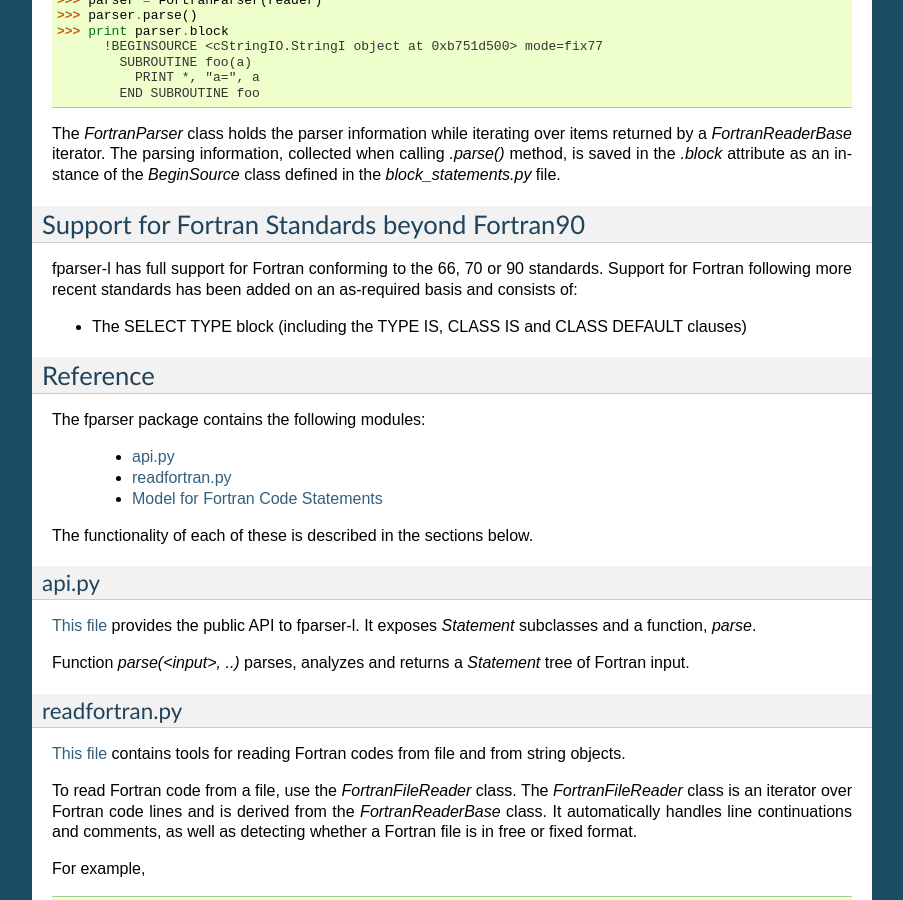
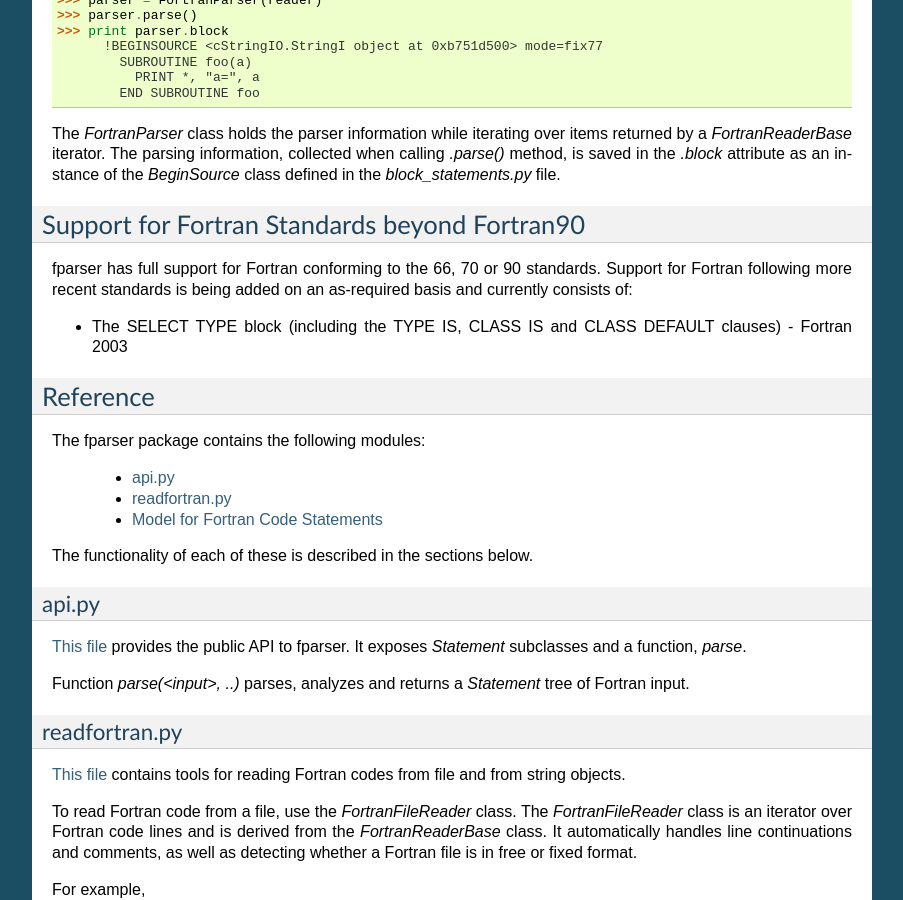
Before and after one commit to pearu/f2py, a Sphinx documentation site: the page built from doc/fparser.rst, in a window 1280 px wide and 900 px high, scrolled down 1091 px. Shown: the whole window, without its empty margins (198-1101 px from the left). Built offline with Sphinx 7.4.7, drawn with Linux system fonts in a browser that asks for light colours; some of the changed text lies outside the part shown.

Commit message:
#20 Update docs to use fparser and fparser2 names

```diff
--- a/doc/fparser-l.rst
+++ b/doc/fparser.rst
@@ -65,23 +65,24 @@
     OUT OF THE USE OF THIS SOFTWARE, EVEN IF ADVISED OF THE POSSIBILITY OF SUCH
     DAMAGE.
 
-.. _fparser-l:
+.. _fparser:
 
-fparser-l
-=========
+fparser
+=======
 
 Getting Going
 ^^^^^^^^^^^^^
 
-fparser-l was the original parser provided by fparser and was
-implemented to parse Fortran code written in Fortran 66, 70 or 90
-syntax. It has subsequently been extended to support some of the
-aspects of more recent versions of Fortran up to 2008 (see
-:ref:`beyond_f90`). In order to use it you will need to have installed
-the fparser package which is available from the Python Packagage Index
-(pypi) or github (https://github.com/stfc/fparser). In turn fparser
-requires the numpy and nose packages. When installing using pip these
-dependencies should be installed automatically for you.
+fparser was the original parser provided by the fparser package and
+was implemented to parse Fortran code written in Fortran 66, 70 or 90
+syntax. It is gradually being extended on an as-required basis in
+order to support some of the aspects of more recent versions of
+Fortran (see :ref:`beyond_f90`). In order to use it you will need to
+have installed the fparser package which is available from the Python
+Packagage Index (pypi) or github (https://github.com/stfc/fparser). In
+turn fparser requires the numpy and nose packages. When installing
+using pip these dependencies should be installed automatically for
+you.
 
 Once installed, you should be able to open the python interpreter and
 try it out, e.g.:
@@ -157,12 +158,12 @@
 Support for Fortran Standards beyond Fortran90
 ^^^^^^^^^^^^^^^^^^^^^^^^^^^^^^^^^^^^^^^^^^^^^^
 
-fparser-l has full support for Fortran conforming to the 66, 70 or 90
-standards. Support for Fortran following more recent standards has
-been added on an as-required basis and consists of:
+fparser has full support for Fortran conforming to the 66, 70 or 90
+standards. Support for Fortran following more recent standards is
+being added on an as-required basis and currently consists of:
 
 * The SELECT TYPE block (including the TYPE IS, CLASS IS and CLASS
-  DEFAULT clauses)
+  DEFAULT clauses) - Fortran 2003
 
 Reference
 ^^^^^^^^^
@@ -180,7 +181,7 @@
 api.py
 ------
 
-`This file`_ provides the public API to fparser-l. It exposes
+`This file`_ provides the public API to fparser. It exposes
 `Statement` subclasses and a function, `parse`.
 
 .. _This file: https://github.com/stfc/fparser/blob/master/src/fparser/api.py
--- a/doc/index.rst
+++ b/doc/index.rst
@@ -75,5 +75,5 @@
 
    license
    introduction
-   fparser-l
-   fparser-e
+   fparser
+   fparser2
```
Also changed, not shown: doc/fparser2.rst (renamed from doc/fparser-e.rst, +7 -7 lines), doc/introduction.rst (+7 -6 lines).
